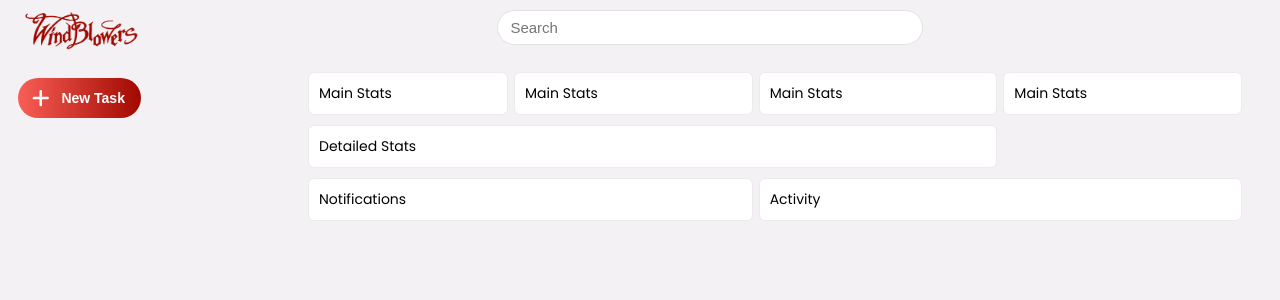
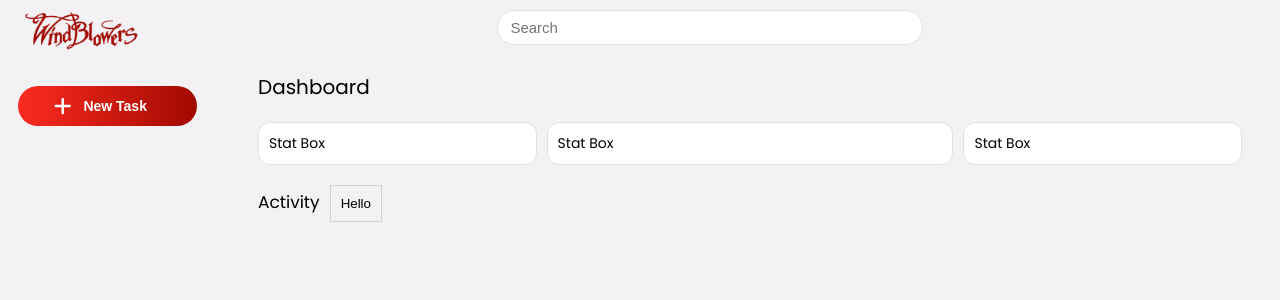
Before and after one commit to The-Average-Coder/windblowers-repair-system, a React (Create React App) app in the folder app/frontend/: page / in a window 1280 px wide. Shown: the top 300 px of the page. Built offline with nearby package versions, Linux system fonts and the light colour scheme.

Commit message:
Continued work on Dashboard

```diff
--- a/app/frontend/src/components/dashboard/Dashboard.js
+++ b/app/frontend/src/components/dashboard/Dashboard.js
@@ -2,14 +2,21 @@ function Dashboard() {
     return (
         <div className='dashboard'>
 
-            <div className='grid'>
-                <div className='main-stats stat-1'>Main Stats</div>
-                <div className='main-stats stat-2'>Main Stats</div>
-                <div className='main-stats stat-3'>Main Stats</div>
-                <div className='main-stats stat-4'>Main Stats</div>
-                <div className='detailed-stats'>Detailed Stats</div>
-                <div className='notifications'>Notifications</div>
-                <div className='activity'>Activity</div>
+            <p className='title'>Dashboard</p>
+
+            <div className='stats'>
+                <div className = 'secondary stat-box'>Stat Box</div>
+                <div className = 'primary stat-box'>Stat Box</div>
+                <div className = 'secondary stat-box'>Stat Box</div>
+            </div>
+
+            <div className='activity-subtitle'>
+                Activity
+                <button className='filter'>Hello</button>
+            </div>
+
+            <div className='activity'>
+
             </div>
 
         </div>
--- a/app/frontend/src/components/dashboard/Dashboard.scss
+++ b/app/frontend/src/components/dashboard/Dashboard.scss
@@ -1,53 +1,40 @@
 .dashboard {
 
-    .grid {
-        display: grid;
-        grid-template-columns: 200px;
-        grid-template-rows: auto;
-        gap: 10px 6px;
-        grid-template-areas:
-            'stat-1 stat-2 stat-3 stat-4'
-            'detailed-stats detailed-stats detailed-stats .'
-            'notifications notifications activity activity'
+    .title {
+        margin: 0 0 20px;
+        font-size: $title;
     }
 
-    .main-stats {
+    .stats {
+        display: flex;
+        gap: 10px;
+
+        .stat-box {
+            padding: 10px;
             background-color: $white;
-        padding: 10px;
-        border: 1px solid #EBEBEB;
-        border-radius: 6px;
+            border: 1px solid $light-grey;
+            border-radius: 12px;
         }
 
-    .stat-1 { grid-area: stat-1; }
-    .stat-2 { grid-area: stat-2; }
-    .stat-3 { grid-area: stat-3; }
-    .stat-4 { grid-area: stat-4; }
-
-    .detailed-stats {
-        grid-area: detailed-stats;
-
-        background-color: $white;
-        padding: 10px;
-        border: 1px solid #EBEBEB;
-        border-radius: 6px;
+        .primary {
+            flex: 3;
         }
 
-    .notifications {
-        grid-area: notifications;
-
-        background-color: $white;
-        padding: 10px;
-        border: 1px solid #EBEBEB;
-        border-radius: 6px;
+        .secondary {
+            flex: 2;
+        }
     }
 
-    .activity {
-        grid-area: activity;
+    .activity-subtitle {
+        margin: 20px 0;
+        font-size: $subtitle;
 
-        background-color: $white;
+        .filter {
+            margin: 0 10px;
             padding: 10px;
-        border: 1px solid #EBEBEB;
-        border-radius: 6px;
+            background: none;
+            border: 1px solid $grey;
+        }
     }
 
 }
--- a/app/frontend/src/components/navbar/GradientButton.scss
+++ b/app/frontend/src/components/navbar/GradientButton.scss
@@ -1,7 +1,7 @@
 .gradient-button {
 
     button {
-        padding: 10px 16px 10px 14px;
+        padding: 10px 50px 10px 36px;
         border: none;
         border-radius: 30px;
         background: linear-gradient(90deg, $secondary 0%, $primary 100%);
--- a/app/frontend/src/components/navbar/Navbar.scss
+++ b/app/frontend/src/components/navbar/Navbar.scss
@@ -1,7 +1,7 @@
 .navbar {
 
-    width: 250px;
-    padding: 16px 10px;
+    width: 200px;
+    padding: 24px 10px;
 
     /*@media screen and (max-width: 768px) {
         width: 50px;
--- a/app/frontend/src/index.scss
+++ b/app/frontend/src/index.scss
@@ -2,15 +2,17 @@
 $text: #0f0f0f;
 $background: #f3f1f4;
 $white: #fff;
+$light-grey: #e2e2e2;
+$grey: #d1d1d1;
 $primary: #a10900;
-$secondary: #f85e56;
+$secondary: #fc2b20;
 $accent: #6c0600;
 $light-accent: #fa6860;
 $primary-shade: #edcddc;
 
 // Font Sizes
 $title: 20px;
-$subtitle: 16px;
+$subtitle: 17px;
 $paragraph: 14px;
 
 @import './components/App.scss';
```
Lines whose indentation alone changed are shown as unchanged.
